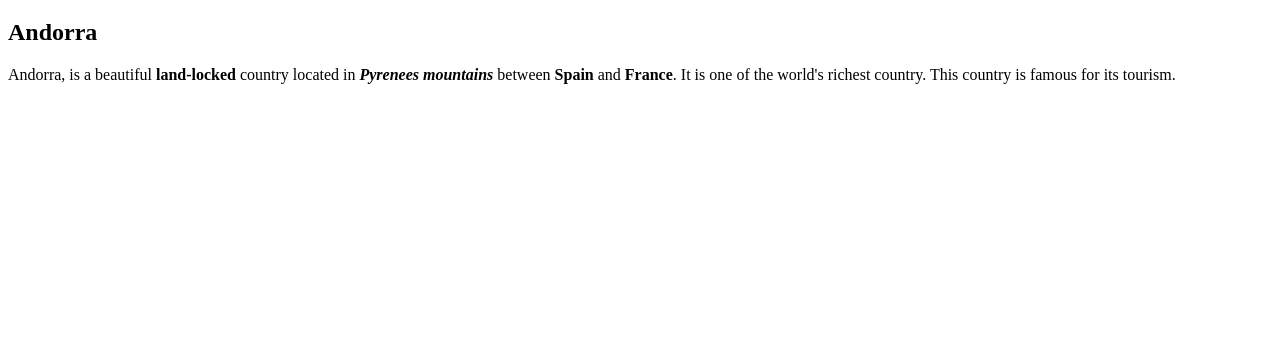
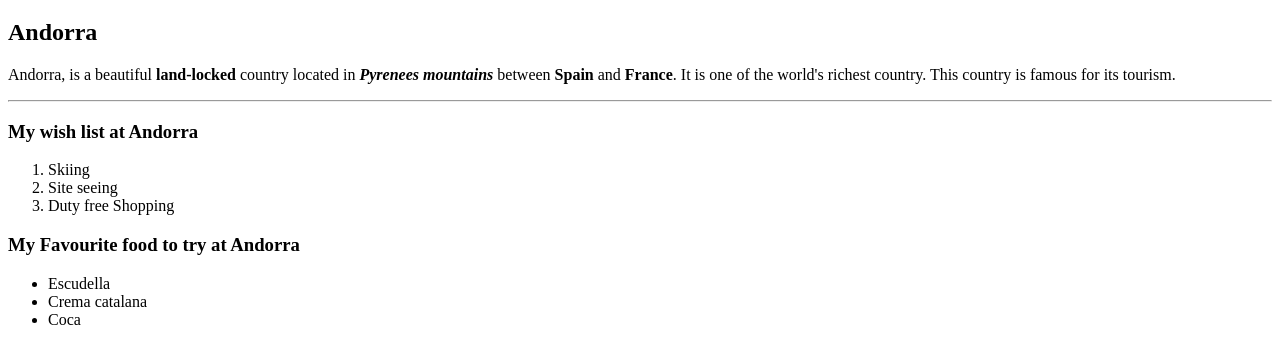
Before and after one commit to 44-563-WebApps-F23/44563-webapps-f23-assignment3-S562015, a plain HTML site: page index.html in a window 1280 px wide. Shown: the part 61-424 px from the top of the page. Drawn offline with Linux system fonts and the light colour scheme.

Commit message:
Added Ordered and Unordered list of items to index.html

```diff
--- a/index.html
+++ b/index.html
@@ -10,5 +10,20 @@
     <p>
         Andorra, is a beautiful <b>land-locked</b> country located in <i><b>Pyrenees mountains</b></i> between <b>Spain</b> and <b>France</b>. It is one of the world's richest country. This country is famous for its tourism.
     </p>
+
+    <hr>
+    <h3>My wish list at Andorra</h3>
+    <ol>
+        <li>Skiing</li>
+        <li>Site seeing</li>
+        <li>Duty free Shopping</li>
+    </ol>
+
+    <h3>My Favourite food to try at Andorra</h3>
+    <ul>
+        <li>Escudella</li>
+        <li>Crema catalana</li>
+        <li>Coca</li>
+    </ul>
 </body>
 </html>
```
